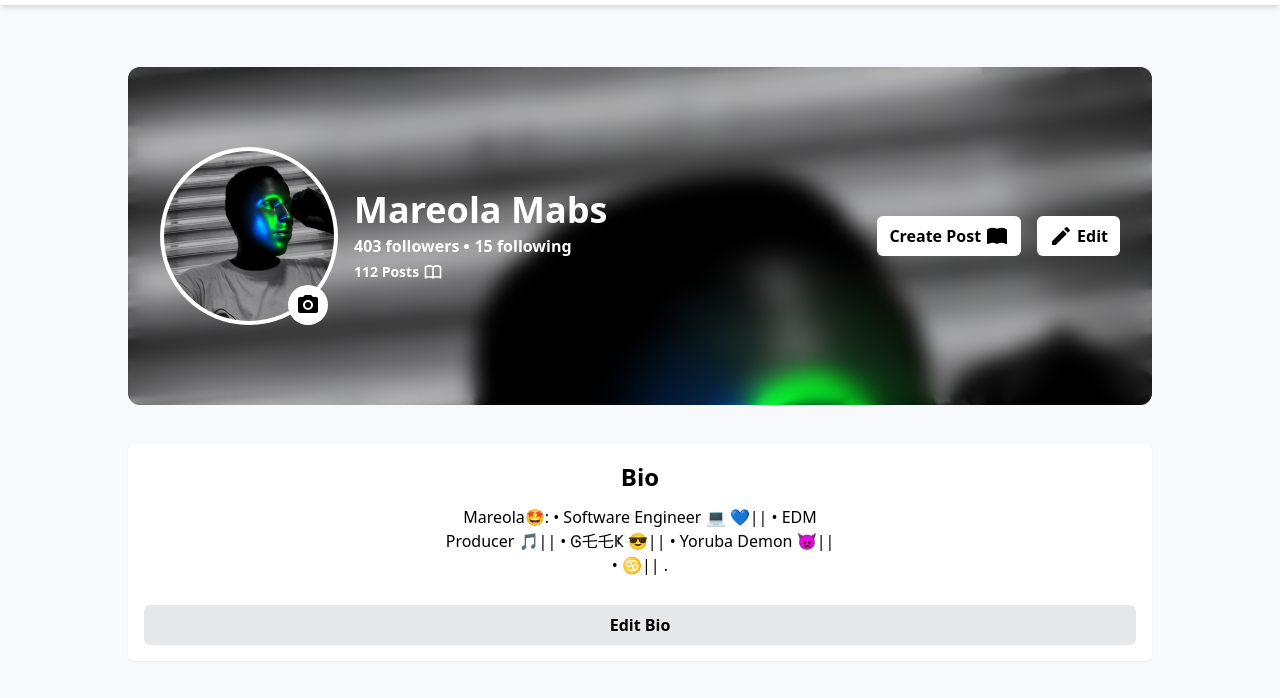
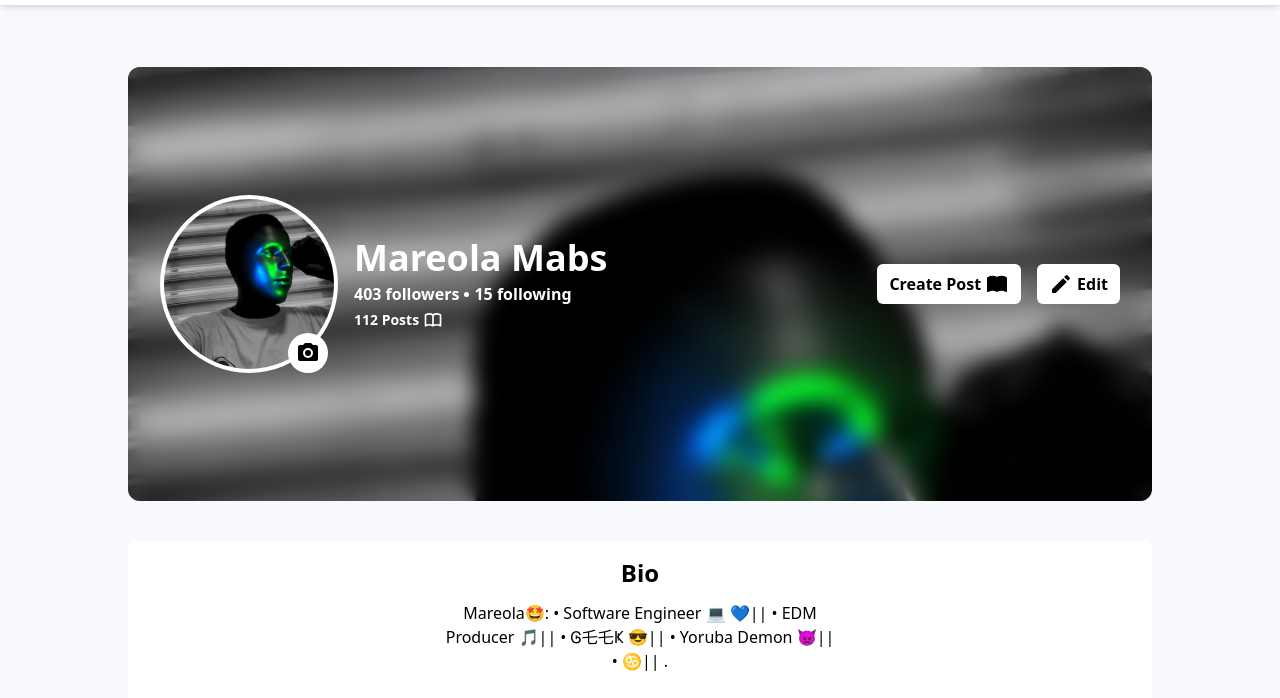
Before and after one commit to Mareola-Mabs/Blog-Webpage, a plain HTML site: page assets/pages/profile.html in a window 1280 px wide. Shown: the part 77-775 px from the top of the page. Drawn offline with Linux system fonts and the light colour scheme.

Commit message:
fix(profile-page): fix the header padding

```diff
--- a/assets/pages/profile.html
+++ b/assets/pages/profile.html
@@ -101,7 +101,7 @@
         <!-- The Header -->
         <header class="header mt-36 max-w-[70%] max-2xl:max-w-[80%] max-lg:max-w-[90%] mx-auto w-full rounded-xl overflow-hidden" style="background-image: url('../images/profile_main.jpg'); background-position: top;">
             <div class="px-8" style="backdrop-filter: blur(10px);">
-                <div class="header__con flex justify-between w-full items-center py-20 max-md:flex-col max-md:gap-6 max-md:py-8">
+                <div class="header__con flex justify-between w-full items-center py-32 max-md:flex-col max-md:gap-6 max-md:py-8">
                     <div class="flex items-center gap-4 max-md:flex-col">
                         <form class="header__profile relative">
                             <div class="header__profile-img p-1 rounded-full bg-white">
```
Also changed, not shown: assets/css/style.css.
